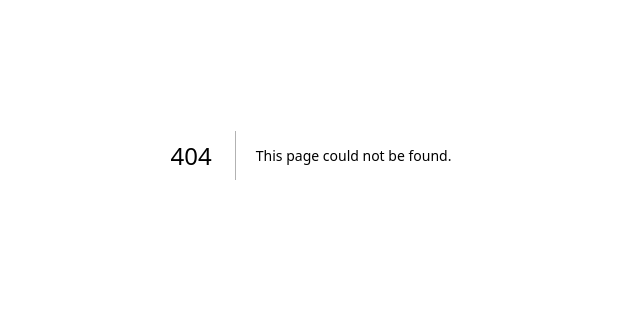
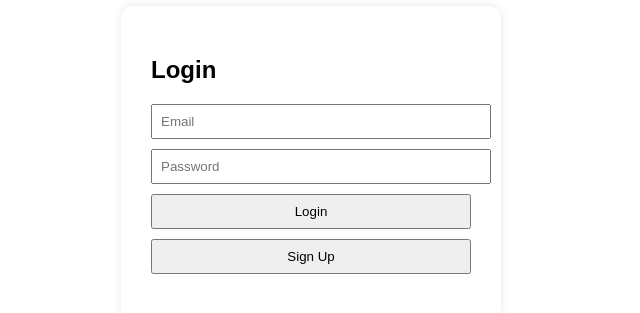
Before and after one commit to drmaaf4-afk/doctor-dictation, a Next.js app: page /login in a window 1280 px wide. Before the commit this address had no page. Shown: the part 245-558 px from the top of the page, without its empty margins (329-969 px from the left). Built offline with nearby package versions, Linux system fonts and the light colour scheme; no server answers.

Commit message:
Create page.tsx

```diff
--- /dev/null
+++ b/src/app/login/page.tsx
@@ -0,0 +1,91 @@
+'use client'
+
+import { useState } from 'react'
+import { supabase } from '../../lib/supabase'
+
+export default function LoginPage() {
+  const [email, setEmail] = useState('')
+  const [password, setPassword] = useState('')
+  const [message, setMessage] = useState('')
+
+  async function handleLogin() {
+    const { error } = await supabase.auth.signInWithPassword({
+      email,
+      password,
+    })
+
+    if (error) {
+      setMessage(error.message)
+    } else {
+      setMessage('Login successful ✅')
+    }
+  }
+
+  async function handleSignup() {
+    const { error } = await supabase.auth.signUp({
+      email,
+      password,
+    })
+
+    if (error) {
+      setMessage(error.message)
+    } else {
+      setMessage('Account created ✅')
+    }
+  }
+
+  return (
+    <main
+      style={{
+        minHeight: '100vh',
+        display: 'flex',
+        justifyContent: 'center',
+        alignItems: 'center',
+        fontFamily: 'Arial',
+      }}
+    >
+      <div
+        style={{
+          padding: 30,
+          borderRadius: 12,
+          boxShadow: '0 0 10px rgba(0,0,0,0.1)',
+          width: 320,
+          background: 'white',
+        }}
+      >
+        <h2>Login</h2>
+
+        <input
+          placeholder="Email"
+          value={email}
+          onChange={(e) => setEmail(e.target.value)}
+          style={{ width: '100%', marginBottom: 10, padding: 8 }}
+        />
+
+        <input
+          placeholder="Password"
+          type="password"
+          value={password}
+          onChange={(e) => setPassword(e.target.value)}
+          style={{ width: '100%', marginBottom: 10, padding: 8 }}
+        />
+
+        <button
+          onClick={handleLogin}
+          style={{ width: '100%', marginBottom: 10, padding: 8 }}
+        >
+          Login
+        </button>
+
+        <button
+          onClick={handleSignup}
+          style={{ width: '100%', padding: 8 }}
+        >
+          Sign Up
+        </button>
+
+        <p style={{ marginTop: 12 }}>{message}</p>
+      </div>
+    </main>
+  )
+}
```
